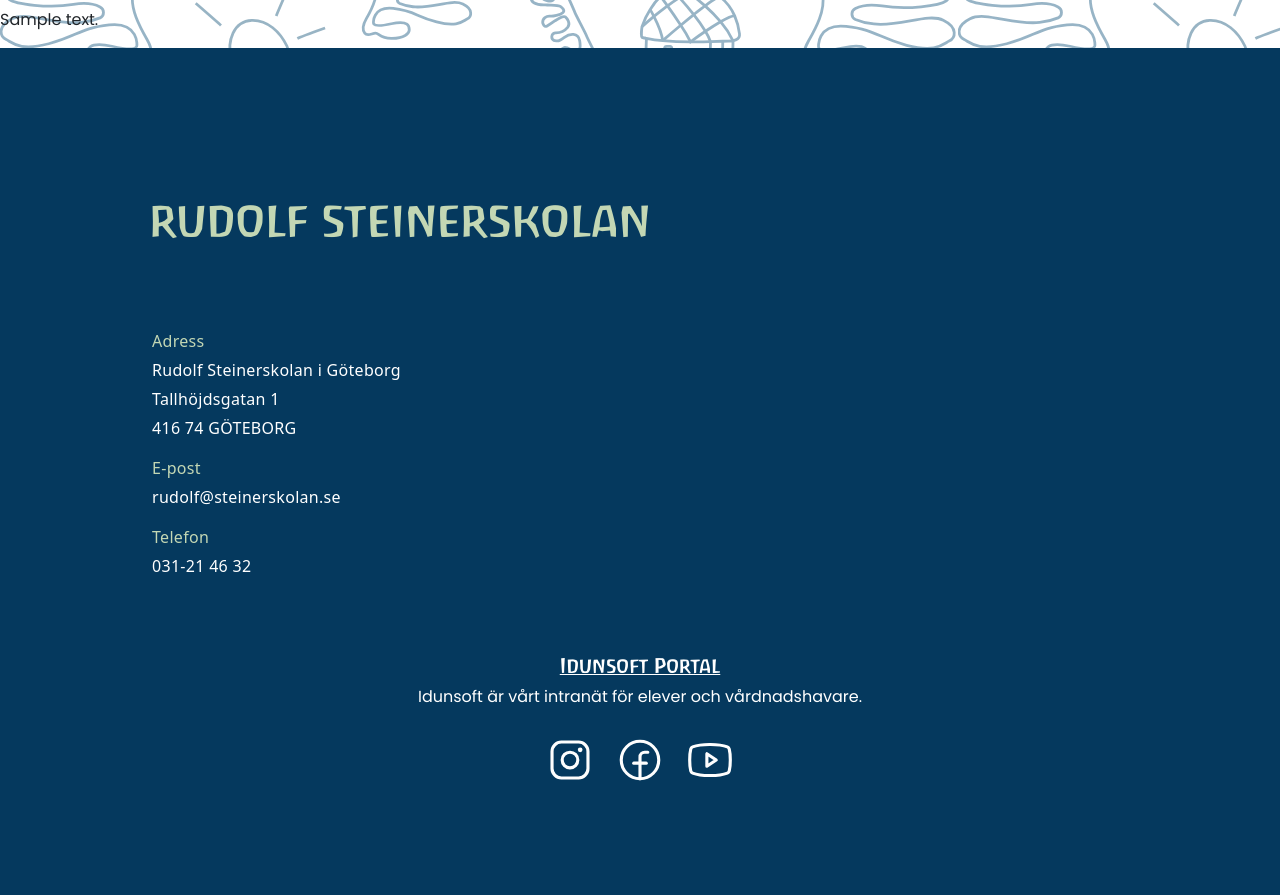
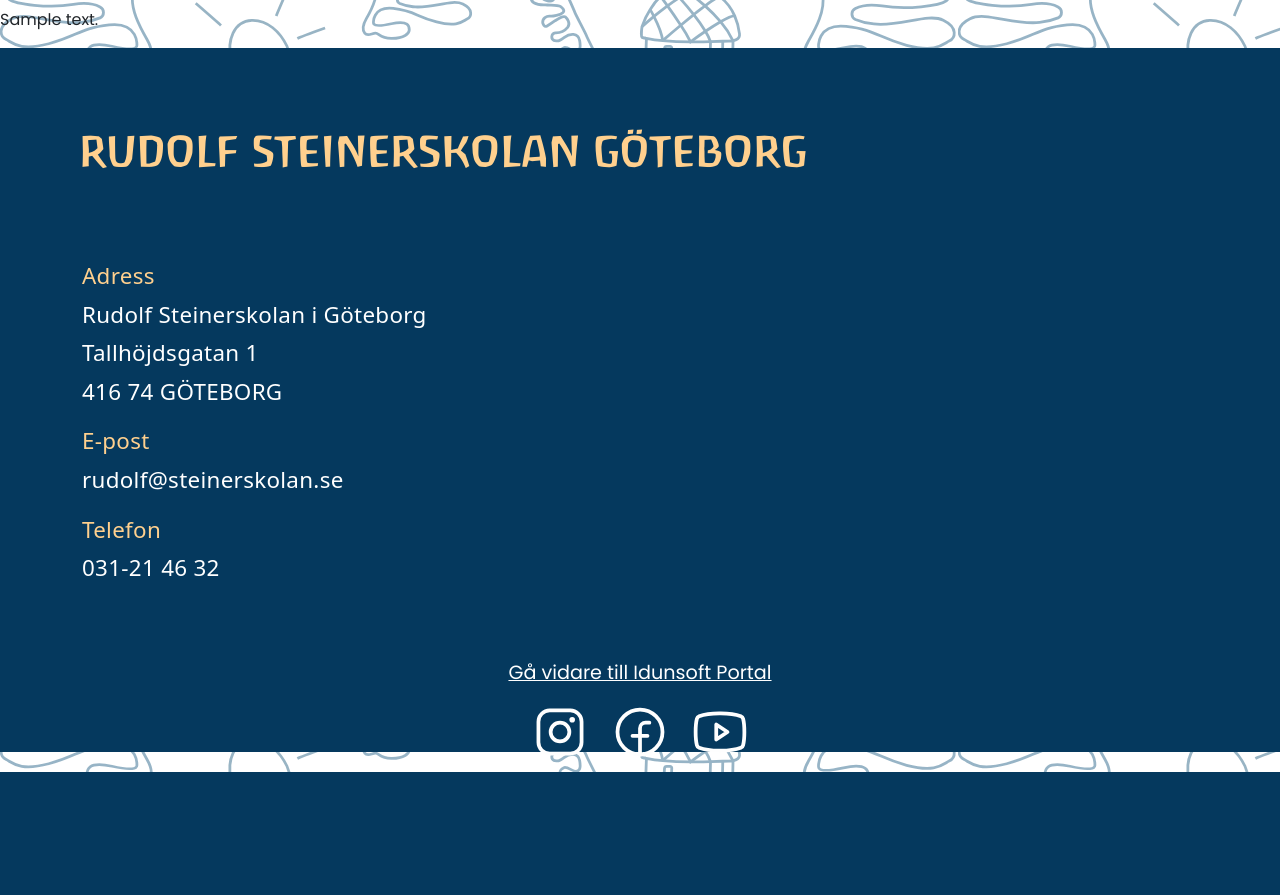
Before and after one commit to dantemogrim/Rudolf-Steiner, a WordPress theme: template public/themes/wu20/page.php in a window 1280 px wide. Shown: the part 118-1013 px from the top of the page. After the commit the page ends 890 px from the top, so only its background shows below. Run offline with PHP 8.4 and a stand-in for WordPress, Linux system fonts and the light colour scheme; the site name, menu and one post (Sample post) are stand-ins, and other content is empty; style sheets or scripts are compiled from the project's sources.

Commit message:
Tweeks and color upd

```diff
--- a/public/themes/wu20/footer.php
+++ b/public/themes/wu20/footer.php
@@ -4,26 +4,25 @@
 <?php wp_footer(); ?>
 
 <footer>
-    <h1 class="footerTextGreen footer-name">RUDOLF STEINERSKOLAN</h1>
+    <h1 class="footerTextOrange footer-name">RUDOLF STEINERSKOLAN GÖTEBORG</h1>
     <div class="contact">
         <ul class="footer-adress">
-            <li class="footerTextGreen"><b>Adress</b></li>
+            <li class="footerTextOrange"><b>Adress</b></li>
             <li>Rudolf Steinerskolan i Göteborg</li>
             <li>Tallhöjdsgatan 1</li>
             <li>416 74 GÖTEBORG</li>
         </ul>
         <ul class="footer-email">
-            <li class="footerTextGreen"><b>E-post</b></li>
+            <li class="footerTextOrange"><b>E-post</b></li>
             <li>rudolf@steinerskolan.se</li>
         </ul>
         <ul class="footer-phone">
-            <li class="footerTextGreen"><b>Telefon</b></li>
+            <li class="footerTextOrange"><b>Telefon</b></li>
             <li>031-21 46 32</li>
         </ul>
     </div>
     <div class="bottom">
-        <h2 class="idun-login">Idunsoft Portal</h2>
-        <p class="info">Idunsoft är vårt intranät för elever och vårdnadshavare.</p>
+        <h2 class="idun-login">Gå vidare till Idunsoft Portal</h2>
         <div class="icons">
 
             <img class="social" src="<?= get_template_directory_uri(); ?>/icons/instagram.svg" />
--- a/resources/styles/_colors.scss
+++ b/resources/styles/_colors.scss
@@ -7,6 +7,7 @@
 $buttonBlue: #2f698d;
 $footerBlue: #05395e;
 $footerTextGreen: #c3d7b4;
+$footerTextOrange: #ffd08e;
 $menuMainLinkBlue: #e0ebf2;
 $menuMainLinkGreen: #e2f5d6;
 $menuMainLinkRed: #f4dee4;
@@ -57,8 +58,8 @@
   background-color: $footerBlue;
 }
 
-.footerTextGreen {
-  color: $footerTextGreen;
+.footerTextOrange {
+  color: $footerTextOrange;
 }
 
 .primaryLinks,
--- a/resources/styles/_footer.scss
+++ b/resources/styles/_footer.scss
@@ -1,11 +1,12 @@
 footer {
-  // height: 100%;
-  padding: 100px;
+  height: 88vh;
+  padding: 30px;
 
   .footer-name {
     padding: 50px;
   }
   .contact {
+    font-size: 1.4rem;
     letter-spacing: 0.3px;
     padding: 20px;
   }
@@ -13,8 +14,9 @@
   .bottom {
     margin-top: 40px;
     .idun-login {
+      font-family: "Poppins";
       color: white;
-      font-weight: 200;
+      font-weight: 100;
       font-size: larger;
       text-decoration: underline;
       display: flex;
@@ -35,7 +37,7 @@
       align-items: center;
 
       .social {
-        width: 50px;
+        width: 60px;
         margin: 10px;
         cursor: pointer;
       }
--- a/resources/styles/_mobile-footer.scss
+++ b/resources/styles/_mobile-footer.scss
@@ -12,6 +12,7 @@
       margin: -40px;
       // Yeah, I know...
       margin-top: 20px;
+      font-size: 1.2rem;
 
       li {
         list-style-type: none;
@@ -21,10 +22,10 @@
     }
 
     .bottom {
-      margin-top: 50%;
+      margin-top: 30%;
       .idun-login {
         font-weight: 200;
-        font-size: larger;
+        font-size: small;
         text-decoration: underline;
         display: flex;
         justify-content: center;
```
Also changed, not shown: public/themes/wu20/assets/mix-manifest.json.
